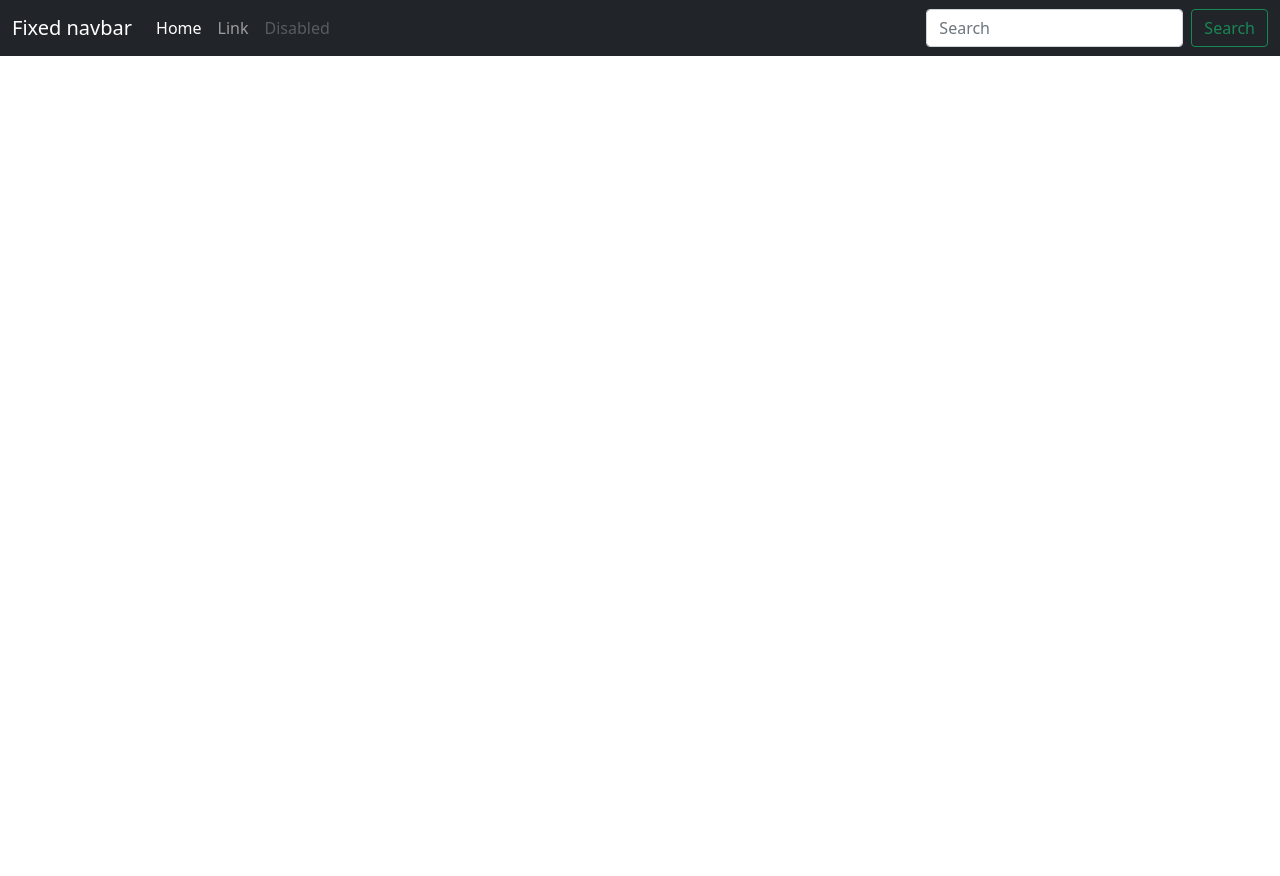
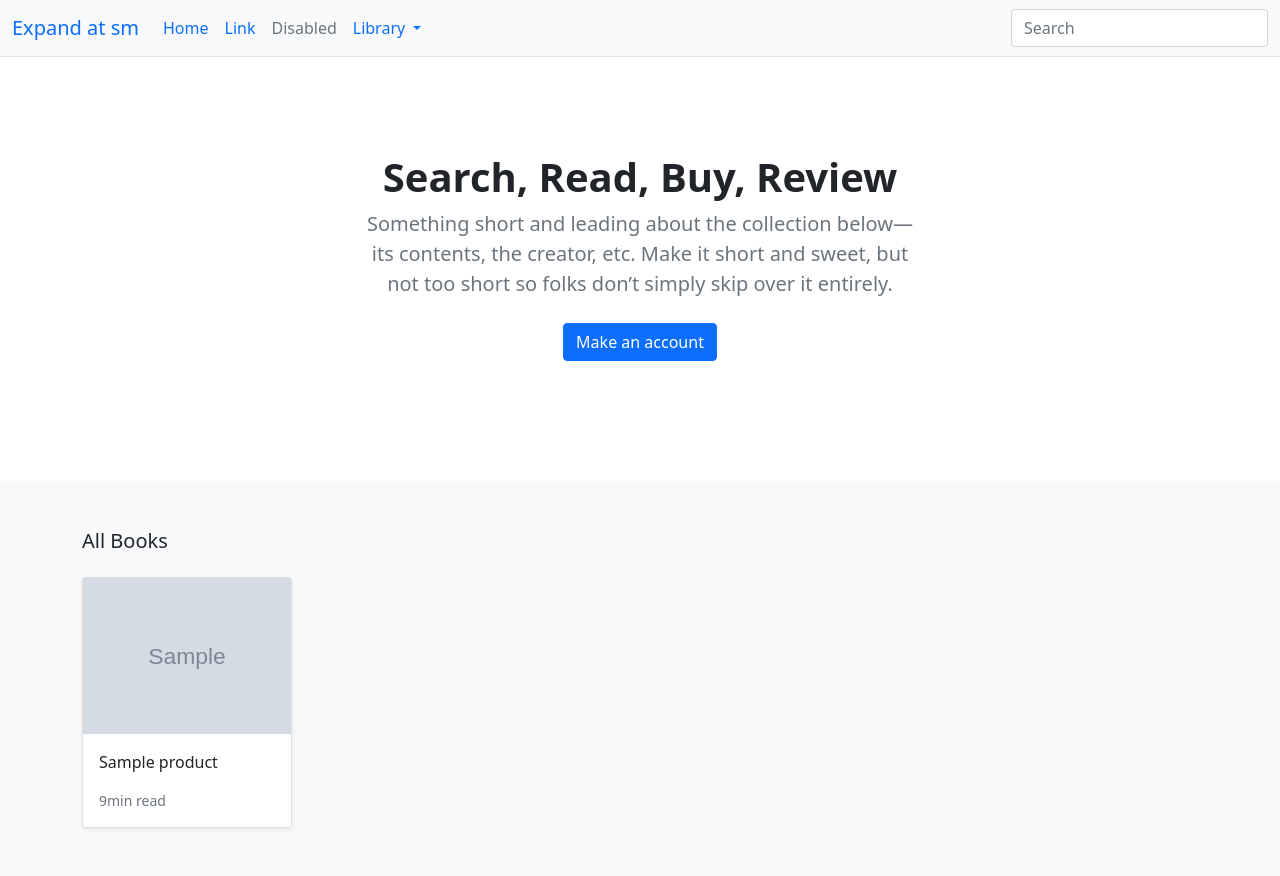
Before and after one commit to NikiVe/project, a Django app: page / in a window 1280 px wide. Before the commit the page ends 56 px from the top, so only its background shows below. Run offline with Django 3.2, Linux system fonts and the light colour scheme; tables that the repository leaves empty hold one stand-in row (values such as "Sample post"); grey boxes marked "Sample" are stand-in pictures.

Commit message:
added category view and template

```diff
--- a/shop/models.py
+++ b/shop/models.py
@@ -10,8 +10,8 @@ class Category(models.Model):
     class Meta:
         verbose_name_plural = 'Categories'
 
-    # def get_absolute_url(self):
-    #     return reverse('shop:categoty_list', args=[self.slug])
+    def get_absolute_url(self):
+        return reverse('shop:category_list', args=[self.slug])
 
     def __str__(self):
         return self.name
@@ -37,3 +37,6 @@ class Product(models.Model):
 
     def __str__(self):
         return self.title
+
+    def get_absolute_url(self):
+        return reverse('shop:product_detail', args=[self.slug])
--- a/shop/urls.py
+++ b/shop/urls.py
@@ -1,9 +1,12 @@
 from django.urls import path
 
-from . views import HomePageView
+from . views import HomePageView, ProductDetailView, CategoryDetaillView
 
 app_name = 'shop'
 
 urlpatterns = [
     path('', HomePageView.as_view(), name='home'),
+    path('product/<slug:slug>/', ProductDetailView.as_view(), name='product_detail'),
+    path('search/<slug:slug>/', CategoryDetaillView.as_view(), name='category_list'),
+
 ]
--- a/shop/views.py
+++ b/shop/views.py
@@ -4,7 +4,8 @@ from django.views import generic as views
 from .models import Category, Product
 
 
-class HomePageView(views.TemplateView):
+class HomePageView(views.ListView):
+    model = Product
     template_name = 'shop/home.html'
 
     def get_context_data(self, **kwargs):
@@ -13,3 +14,30 @@ class HomePageView(views.TemplateView):
         context['categories'] = Category.objects.all()
 
         return context
+
+
+class ProductDetailView(views.DetailView):
+    model = Product
+    template_name = 'shop/products/detail.html'
+    context_object_name = 'product'
+
+    def get_context_data(self, **kwargs):
+        context = super().get_context_data(**kwargs)
+        product = context[self.context_object_name]
+
+        return context
+
+class CategoryDetaillView(views.DetailView):
+    model = Category
+    template_name = 'shop/products/category.html'
+    context_object_name = 'category'
+
+    def get_context_data(self, **kwargs):
+        context = super().get_context_data(**kwargs)
+        category = context[self.context_object_name]
+
+        context['categories'] = Category.objects.all()
+        # context['products'] = Product.objects.filter(category=category)
+        context['products'] = category.product.all()
+
+        return context
--- a/templates/base.html
+++ b/templates/base.html
@@ -15,6 +15,8 @@
 
     {% include 'nav.html' %}
 
+
+
     <body>
 
 
--- a/templates/nav.html
+++ b/templates/nav.html
@@ -1,14 +1,15 @@
 <header>
-    <nav class="navbar navbar-expand-md navbar-dark fixed-top bg-dark">
+  <nav class="navbar navbar-expand-sm navbar-white bg-light border-bottom" aria-label="Third navbar example">
     <div class="container-fluid">
-          <a class="navbar-brand" href="#">Fixed navbar</a>
-          <button class="navbar-toggler" type="button" data-bs-toggle="collapse" data-bs-target="#navbarCollapse" aria-controls="navbarCollapse" aria-expanded="false" aria-label="Toggle navigation">
+      <a class="navbar-brand" href="#">Expand at sm</a>
+      <button class="navbar-toggler" type="button" data-bs-toggle="collapse" data-bs-target="#navbarsExample03" aria-controls="navbarsExample03" aria-expanded="false" aria-label="Toggle navigation">
         <span class="navbar-toggler-icon"></span>
       </button>
-          <div class="collapse navbar-collapse" id="navbarCollapse">
-            <ul class="navbar-nav me-auto mb-2 mb-md-0">
+
+      <div class="collapse navbar-collapse" id="navbarsExample03">
+        <ul class="navbar-nav me-auto mb-2 mb-sm-0">
           <li class="nav-item">
-                <a class="nav-link active" aria-current="page" href="#">Home</a>
+            <a class="nav-link active" aria-current="page" href="{% url 'shop:home' %}">Home</a>
           </li>
           <li class="nav-item">
             <a class="nav-link" href="#">Link</a>
@@ -16,10 +17,23 @@
           <li class="nav-item">
             <a class="nav-link disabled" href="#" tabindex="-1" aria-disabled="true">Disabled</a>
           </li>
+          <li class="nav-item dropdown">
+            <a class="nav-link dropdown-toggle" href="#" id="navbarDropdown" role="button"
+                data-bs-toggle="dropdown" aria-expanded="false">
+                Library
+            </a>
+            <ul class="dropdown-menu" aria-labelledby="navbarDropdown">
+                <li><a class="dropdown-item" href="#">All</a></li>
+                {% for c in categories %}
+                <li {% if category.slug == c.slug %}class="selected" {% endif %}>
+                    <a class="dropdown-item" href="{{ c.get_absolute_url }}">{{ c.name|title }}</a>
+                </li>
+                {% endfor %}
             </ul>
-            <form class="d-flex">
-              <input class="form-control me-2" type="search" placeholder="Search" aria-label="Search">
-              <button class="btn btn-outline-success" type="submit">Search</button>
+        </li>
+        </ul>
+        <form>
+          <input class="form-control" type="text" placeholder="Search" aria-label="Search">
         </form>
       </div>
     </div>
--- a/templates/shop/home.html
+++ b/templates/shop/home.html
@@ -2,5 +2,52 @@
 {% load static %}
 {% block title %}Home{% endblock %}
 {% block content %}
-    Home
+
+
+<main>
+
+  <section class="py-5 text-center container">
+    <div class="row py-lg-5">
+      <div class="col-lg-6 col-md-8 mx-auto">
+        <h1 class="h1 fw-bold">Search, Read, Buy, Review</h1>
+        <p class="lead text-muted">Something short and leading about the collection below—its contents, the creator,
+          etc. Make it short and sweet, but not too short so folks don’t simply skip over it entirely.</p>
+        <p>
+          <a href="#" class="btn btn-primary my-2">Make an account</a>
+        </p>
+      </div>
+    </div>
+  </section>
+
+  <div class="album py-5 bg-light">
+    <div class="container">
+
+      <div class="pb-3 h5">All Books</div>
+      <div class="row row-cols-1 row-cols-sm-2 row-cols-md-5 g-3">
+
+        {% for product in product_list %}
+
+        <div class="col">
+          <div class="card shadow-sm">
+            <img class="img-fluid" alt="Responsive image" src="{{ product.image.url }}">
+            <div class="card-body">
+              <p class="card-text">
+                <a class="text-dark text-decoration-none" href="{{ product.get_absolute_url }}">{{ product.title }}</a>
+              </p>
+              <div class="d-flex justify-content-between align-items-center">
+                <small class="text-muted">9min read</small>
+              </div>
+            </div>
+          </div>
+        </div>
+
+        {% endfor %}
+
+      </div>
+    </div>
+  </div>
+
+
+</main>
+
 {% endblock %}
```
Also changed, not shown: templates/shop/products/category.html (added, +42 -0 lines), templates/shop/products/detail.html (added, +49 -0 lines). Lines whose indentation alone changed are shown as unchanged.
